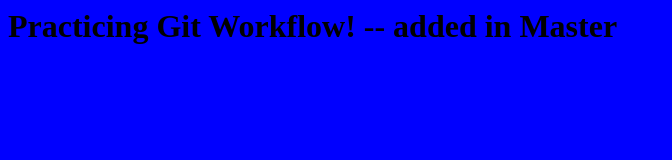
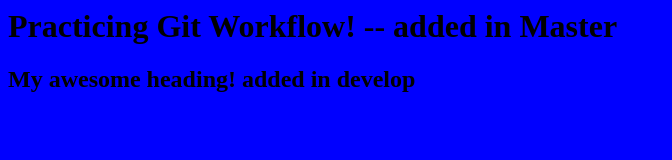
Before and after one commit to raysonkong-tech/git-workflow2, a plain HTML site: page index.html in a window 1280 px wide. Shown: the whole page, without its empty margins (0-672 px from the left). Drawn offline with Linux system fonts and the light colour scheme.

Commit message:
added title

```diff
--- a/index.html
+++ b/index.html
@@ -4,7 +4,10 @@
 	<link rel="stylesheet" type="text/css" href="style.css">
 </head>
 
+
 <body>
 	<h1>Practicing Git Workflow! -- added in Master</h1>
+
+	<h2>My awesome heading! added in develop</h2>
 </body>
 </html>
```
